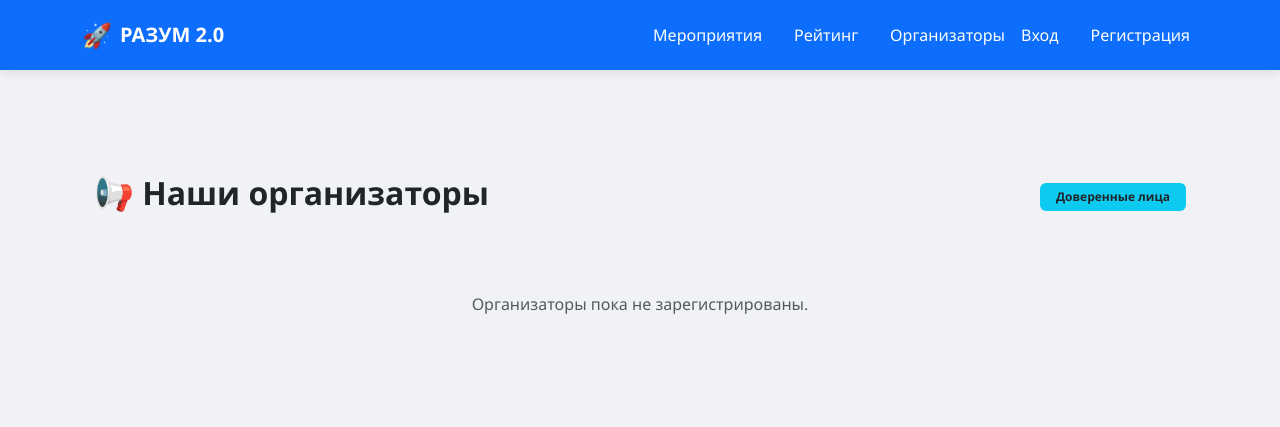
After one commit to MichaelUserBro/Hakoton_web-site, a Django app: page /organizers/ in a window 1280 px wide. The commit adds this page. Shown: the top 427 px of the page. Run offline with Django 5.2, Linux system fonts and the light colour scheme.

Commit message:
все организаторы в отдельной вкладкe

```diff
--- a/templates/base.html
+++ b/templates/base.html
@@ -64,6 +64,9 @@
                 <div class="navbar-nav ms-auto align-items-center">
                     <a class="nav-link me-3" href="{% url 'events:event_list' %}">Мероприятия</a>
                     <a class="nav-link me-3" href="{% url 'users:leaderboard' %}">Рейтинг</a>
+                    <li class="nav-item">
+                        <a class="nav-link" href="{% url 'users:organizers_list' %}">Организаторы</a>
+                    </li>
 
                     {% if user.is_authenticated %}
                         {% if user.role == 'inspector' %}
--- a/users/models.py
+++ b/users/models.py
@@ -6,6 +6,8 @@ class User(AbstractUser):
         ('participant', 'Участник'),
         ('organizer', 'Организатор'),
         ('inspector', 'Инспектор'),
+
+
     )
 
     # Роль пользователя
@@ -33,6 +35,8 @@ class User(AbstractUser):
     # Для организаторов
     trust_rating = models.FloatField(default=5.0, verbose_name="Рейтинг доверия")
 
+    usual_rewards = models.TextField(blank=True, verbose_name="Типичные призы")
+
     class Meta:
         verbose_name = "Пользователь"
         verbose_name_plural = "Пользователи"
--- /dev/null
+++ b/users/templates/users/organizers_list.html
@@ -0,0 +1,37 @@
+{% extends "base.html" %}
+
+{% block content %}
+<div class="container mt-5">
+    <div class="d-flex justify-content-between align-items-center mb-4">
+        <h2 class="fw-bold">📢 Наши организаторы</h2>
+        <span class="badge bg-info px-3 py-2 text-dark">Доверенные лица</span>
+    </div>
+
+    <div class="row">
+        {% for org in organizers %}
+        <div class="col-md-4 mb-4">
+            <div class="card shadow-sm border-0 h-100" style="border-radius: 15px;">
+                <div class="card-body">
+                    <div class="d-flex justify-content-between align-items-start mb-2">
+                        <h5 class="card-title fw-bold mb-0">{{ org.get_full_name|default:org.username }}</h5>
+                        <span class="badge bg-warning text-dark">⭐ {{ org.trust_rating }}</span>
+                    </div>
+                    <hr>
+                    <p class="card-text">
+                        <small class="text-muted d-block mb-1">🎁 Обычно дарит:</small>
+                        <span class="text-dark">{{ org.usual_rewards|default:"Призы на уточнении" }}</span>
+                    </p>
+                </div>
+                <div class="card-footer bg-transparent border-0 pb-3">
+                    <a href="#" class="btn btn-outline-primary btn-sm w-100">Посмотреть отзывы</a>
+                </div>
+            </div>
+        </div>
+        {% empty %}
+        <div class="col-12 text-center py-5">
+            <p class="text-muted">Организаторы пока не зарегистрированы.</p>
+        </div>
+        {% endfor %}
+    </div>
+</div>
+{% endblock %}
--- a/users/urls.py
+++ b/users/urls.py
@@ -16,4 +16,6 @@ urlpatterns = [
     path('register/', views.SignUpView.as_view(), name='register'),
 
     path('inspector/', views.hr_inspector_view, name='hr_inspector'),
+
+    path('organizers/', views.organizers_list_view, name='organizers_list'),
 ]
--- a/users/views.py
+++ b/users/views.py
@@ -149,3 +149,9 @@ def hr_inspector_view(request):
     return render(request, 'users/hr_inspector.html', {
         'candidates': candidates.order_by(sort_by),
     })
+
+
+def organizers_list_view(request):
+    # Фильтруем только тех, у кого роль 'organizer'
+    organizers = User.objects.filter(role='organizer')
+    return render(request, 'users/organizers_list.html', {'organizers': organizers})
```
Also changed, not shown: users/admin.py (+6 -1 lines), users/migrations/0003_user_usual_rewards.py (added).
